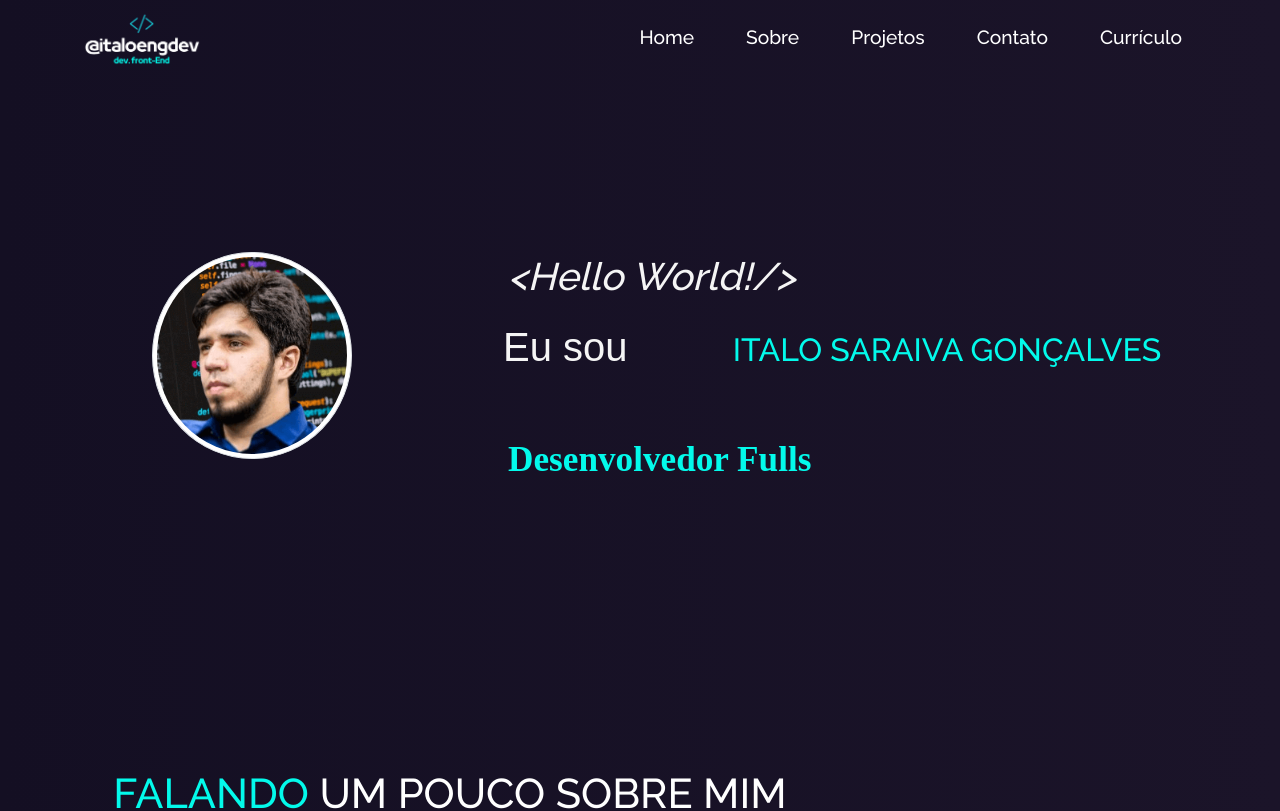
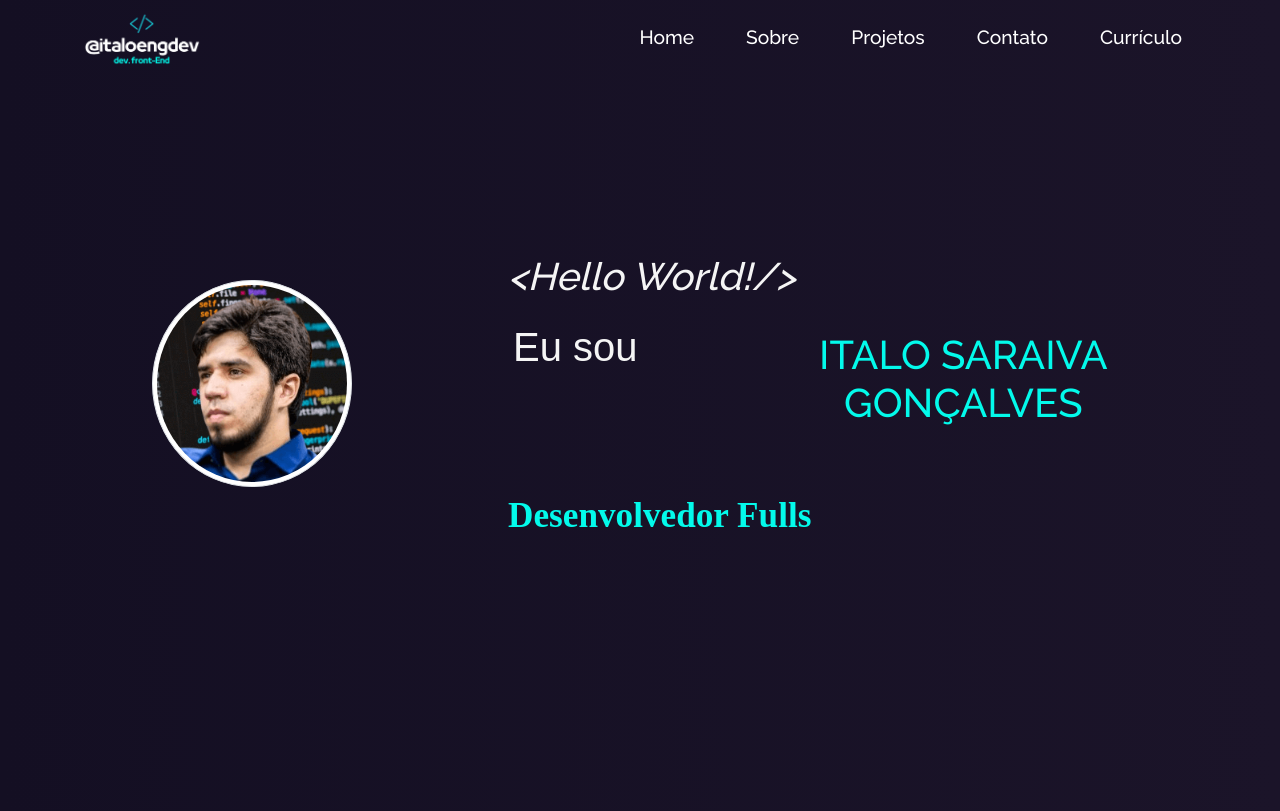
Before and after one commit to italoengdev/portfolio_nextjs, a Next.js app: page / in a window 1280 px wide. Shown: the top 811 px of the page. Built offline with nearby package versions, Linux system fonts and the light colour scheme.

Commit message:
index fixs

```diff
--- a/src/components/AboutComponent/AboutCard.js
+++ b/src/components/AboutComponent/AboutCard.js
@@ -18,7 +18,7 @@ function AboutCard() {
             <br/>
             Sou de <span className="purple"> Teresina, Piauí, Brasil.</span>
             <br />
-            Eu sou Desenvolvedor Front-End em formação.
+            Eu sou Desenvolvedor FullStack em formação.
             <br />
             <br />
             Além de estudar desenvolvimento eu também sou fascinado em...
--- a/src/components/Home/index.js
+++ b/src/components/Home/index.js
@@ -30,16 +30,16 @@ function Home() {
                 <i>{`<Hello World!/>`}</i>
               </h1>
 
-              <div className="name-wrapper row">
+              <div className="row">
                 <div className="col-12 col-md-4">
-                  <h1 className="heading-name text-center text-md-end">
-                    Eu sou&nbsp;
+                  <h1 className="heading-name text-center">
+                    Eu sou
                   </h1>
                 </div>
-                <div className="col-12 col-md-8 mt-2 ml-3">
-                  <h2 className="main-name text-center text-md-start">
+                <div className="col-12 col-md-8 mt-2">
+                  <h1 className="main-name text-center">
                     ITALO SARAIVA GONÇALVES
-                  </h2>
+                  </h1>
                 </div>
               </div>
 
--- a/src/styles/globals.css
+++ b/src/styles/globals.css
@@ -249,20 +249,14 @@ button:focus {
 }
 
 .heading-name {
-  display: inline-block;
   font-family: 'Mukta', sans-serif;
-  font-size: 2.5em !important;
-  padding-left: 45px !important;
-}
-.name-wrapper {
-  display: inline-block;
-  vertical-align: middle;
+  font-size: 2.5em !important
+
 }
 
 .main-name {
-  margin-left: 1rem;
-  display: inline-block;
   color: #03faeb;
+  font-size: 2.5em !important
 }
 
 .Typewriter__wrapper {
```
